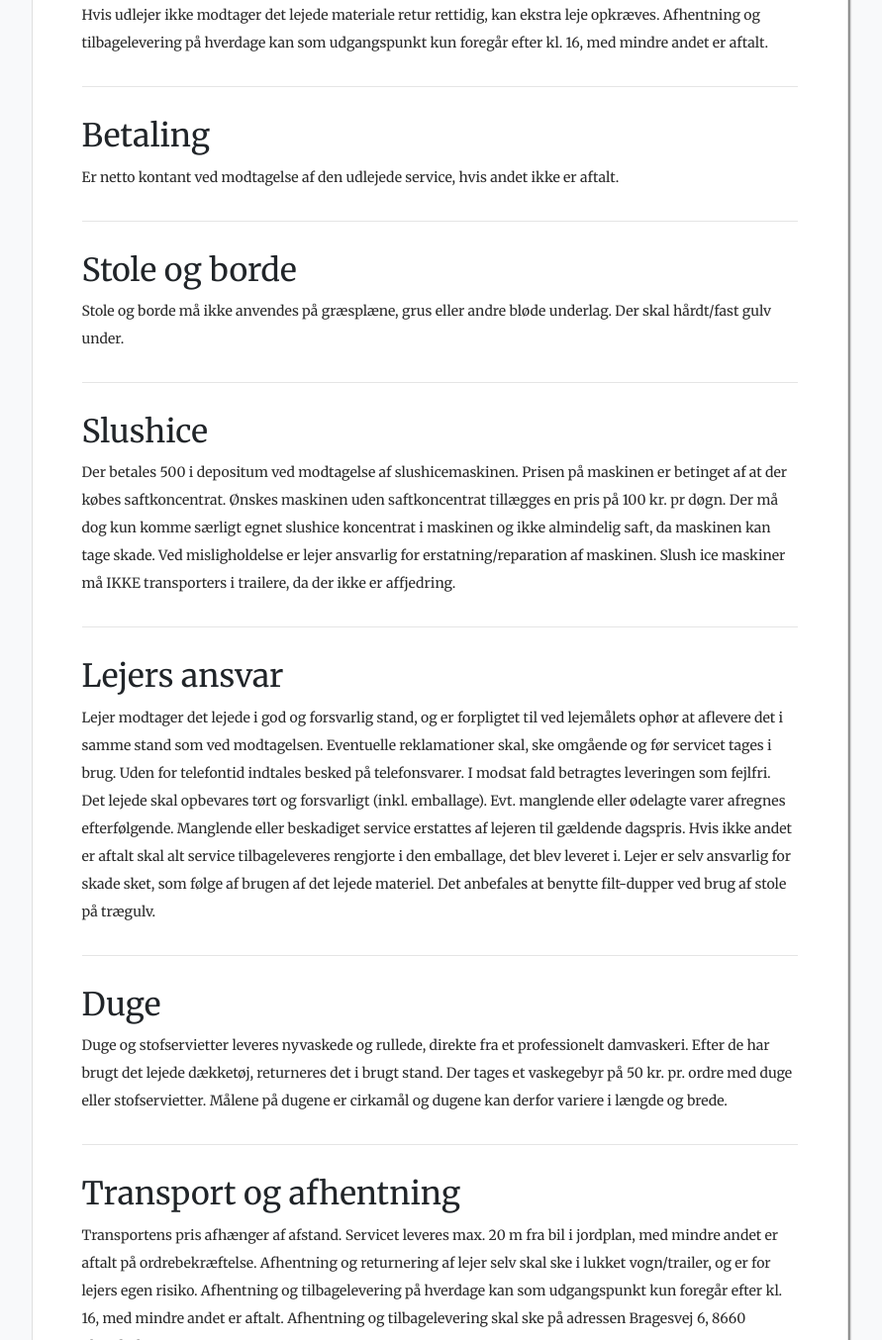
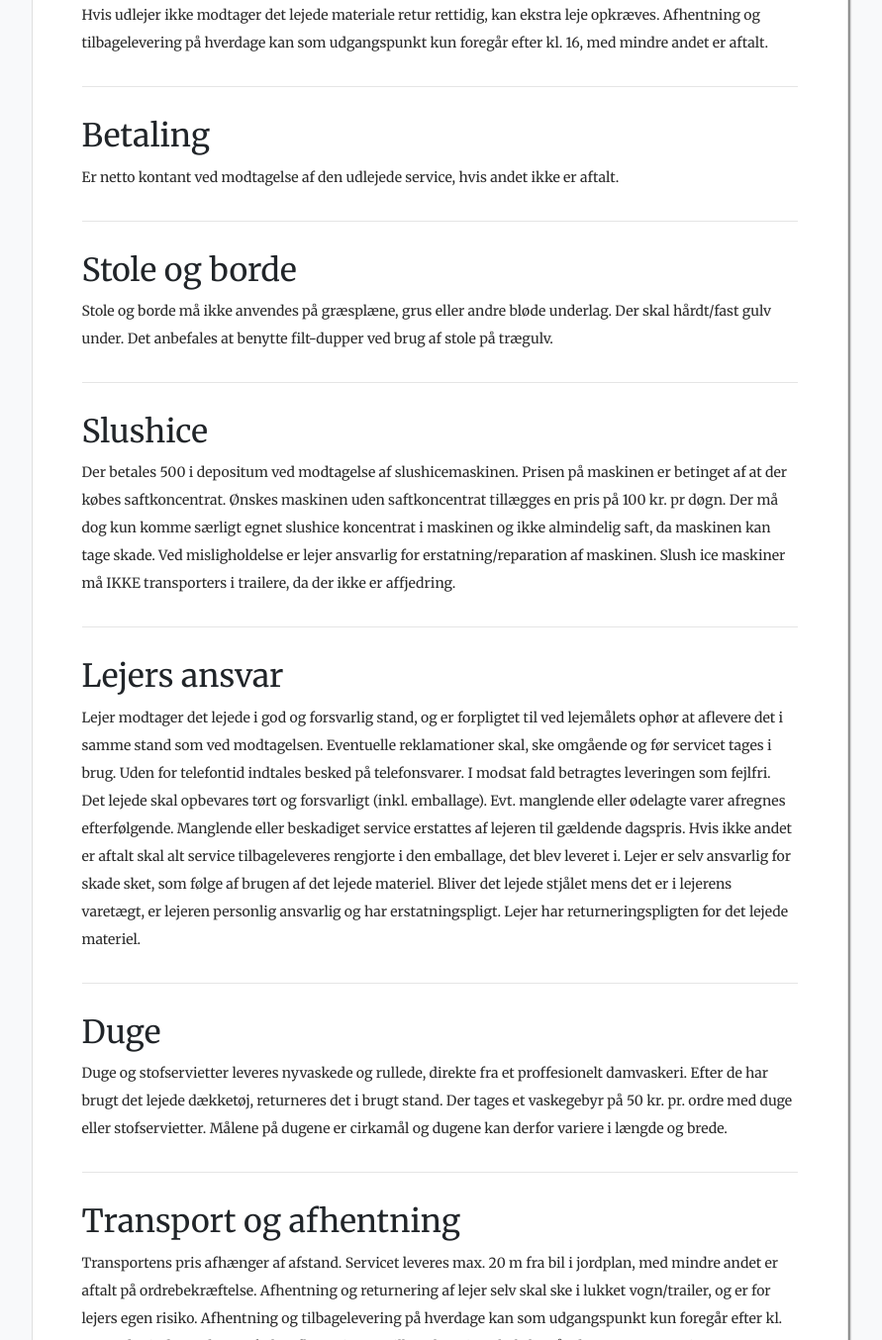
Before and after one commit to Fuzzy3/jyskserviceudlejning2, an Angular app: page /lejebetingelser in a window 1280 px wide. Shown: the part 855-2209 px from the top of the page at 99% size, without its empty margins (196-1087 px from the left). Built offline with nearby package versions, Linux system fonts and the light colour scheme; a web font is replaced by a local one.

Commit message:
Mail address corrected to real address

```diff
--- a/src/app/bestilling/services/mail.service.ts
+++ b/src/app/bestilling/services/mail.service.ts
@@ -13,7 +13,7 @@ export class MailService {
 
     bestilling: IBestilling;
     info: BestillingInfo;
-    receiverMail: String = 'redbird.world.solutions@gmail.com';
+    receiverMail: String = 'jens@jyskserviceudlejning.dk';
     ekspeditionsgebyr = 62.50;
 
     httpOptions = {
--- a/src/app/lejebetingelser/lejebetingelser.component.html
+++ b/src/app/lejebetingelser/lejebetingelser.component.html
@@ -8,7 +8,7 @@
 
                     <h2 class="margin-top-20">Opvask</h2>
                     <p>
-                        Servicet returneres i rengjort stand. Glas skal vaskes af i hånden. Glassene SKAL tørres med et viskestykke, så de er helt tørre for vand, da der ellers kommer kalkpletter og render på glassene. Tjek ALTID glassene for pletter op mod lyset, da det kan være svært at se kalkpletter i dårligt lys. Ikke/utilstrækkeligt rengjort service vil blive opvasket for lejers regning. Slushice maskinen rengøres ved at køre maskinen igennem med varmt sæbevand og derefter efterskyldes med rent vand. Maskinen må ikke skilles ad..
+                        Servicet returneres i rengjort stand. Glas skal vaskes af i hånden. Glassene SKAL tørres med et viskestykke, så de er helt tørre for vand, da der ellers kommer kalkpletter og render på glassene. Tjek ALTID glassene for pletter op mod lyset, da det kan være svært at se kalkpletter i dårligt lys. Ikke/utilstrækkeligt rengjort service vil blive opvasket for lejers regning. Slush ice maskinen rengøres ved at køre maskinen igennem med varmt sæbevand og derefter efterskyldes med rent vand. Maskinen må ikke skilles ad..
                     </p>
 
                     <hr class="margin-top-30 margin-bottom-30">
@@ -37,7 +37,7 @@
 
                     <h2 class="margin-top-20">Stole og borde</h2>
                     <p>
-                        Stole og borde må ikke anvendes på græsplæne, grus eller andre bløde underlag. Der skal hårdt/fast gulv under.
+                        Stole og borde må ikke anvendes på græsplæne, grus eller andre bløde underlag. Der skal hårdt/fast gulv under. Det anbefales at benytte filt-dupper ved brug af stole på trægulv.
                     </p>
 
                     <hr class="margin-top-30 margin-bottom-30">
@@ -52,14 +52,14 @@
                     <h2 class="margin-top-20">Lejers ansvar</h2>
                     <p>
                         Lejer modtager det lejede i god og forsvarlig stand, og er forpligtet til ved lejemålets ophør at aflevere det i samme stand som ved modtagelsen. Eventuelle reklamationer skal, ske omgående og før servicet tages i brug. Uden for telefontid indtales besked på telefonsvarer. I modsat fald betragtes leveringen som fejlfri.
-                        Det lejede skal opbevares tørt og forsvarligt (inkl. emballage). Evt. manglende eller ødelagte varer afregnes efterfølgende. Manglende eller beskadiget service erstattes af lejeren til gældende dagspris. Hvis ikke andet er aftalt skal alt service tilbageleveres rengjorte i den emballage, det blev leveret i. Lejer er selv ansvarlig for skade sket, som følge af brugen af det lejede materiel. Det anbefales at benytte filt-dupper ved brug af stole på trægulv.
+                        Det lejede skal opbevares tørt og forsvarligt (inkl. emballage). Evt. manglende eller ødelagte varer afregnes efterfølgende. Manglende eller beskadiget service erstattes af lejeren til gældende dagspris. Hvis ikke andet er aftalt skal alt service tilbageleveres rengjorte i den emballage, det blev leveret i. Lejer er selv ansvarlig for skade sket, som følge af brugen af det lejede materiel. Bliver det lejede stjålet mens det er i lejerens varetægt, er lejeren personlig ansvarlig og har erstatningspligt. Lejer har returneringspligten for det lejede materiel.
                     </p>
 
                     <hr class="margin-top-30 margin-bottom-30">
 
                     <h2 class="margin-top-20">Duge</h2>
                     <p>
-                        Duge og stofservietter leveres nyvaskede og rullede, direkte fra et professionelt damvaskeri. Efter de har brugt det lejede dækketøj, returneres det i brugt stand. Der tages et vaskegebyr på 50 kr. pr. ordre med duge eller stofservietter. Målene på dugene er cirkamål og dugene kan derfor variere i længde og brede.
+                        Duge og stofservietter leveres nyvaskede og rullede, direkte fra et proffesionelt damvaskeri. Efter de har brugt det lejede dækketøj, returneres det i brugt stand. Der tages et vaskegebyr på 50 kr. pr. ordre med duge eller stofservietter. Målene på dugene er cirkamål og dugene kan derfor variere i længde og brede.
                     </p>
 
                     <hr class="margin-top-30 margin-bottom-30">
@@ -84,7 +84,6 @@
                     <p>
                         Der tages et ekspeditionsgebyr på 62,50 kr, for alle ordre.
                     </p>
-
                   </div>
               </div>
           </div>
--- a/src/app/samarbejdspartnere/samarbejdspartnere.component.html
+++ b/src/app/samarbejdspartnere/samarbejdspartnere.component.html
@@ -15,4 +15,4 @@
     </div>
   </div>
 </div>
-<div class="fill-container-100"></div>
+<div class="fill-container-200"></div>
```
Also changed, not shown: 1 other file (tests, documents, lock files or other folders).
